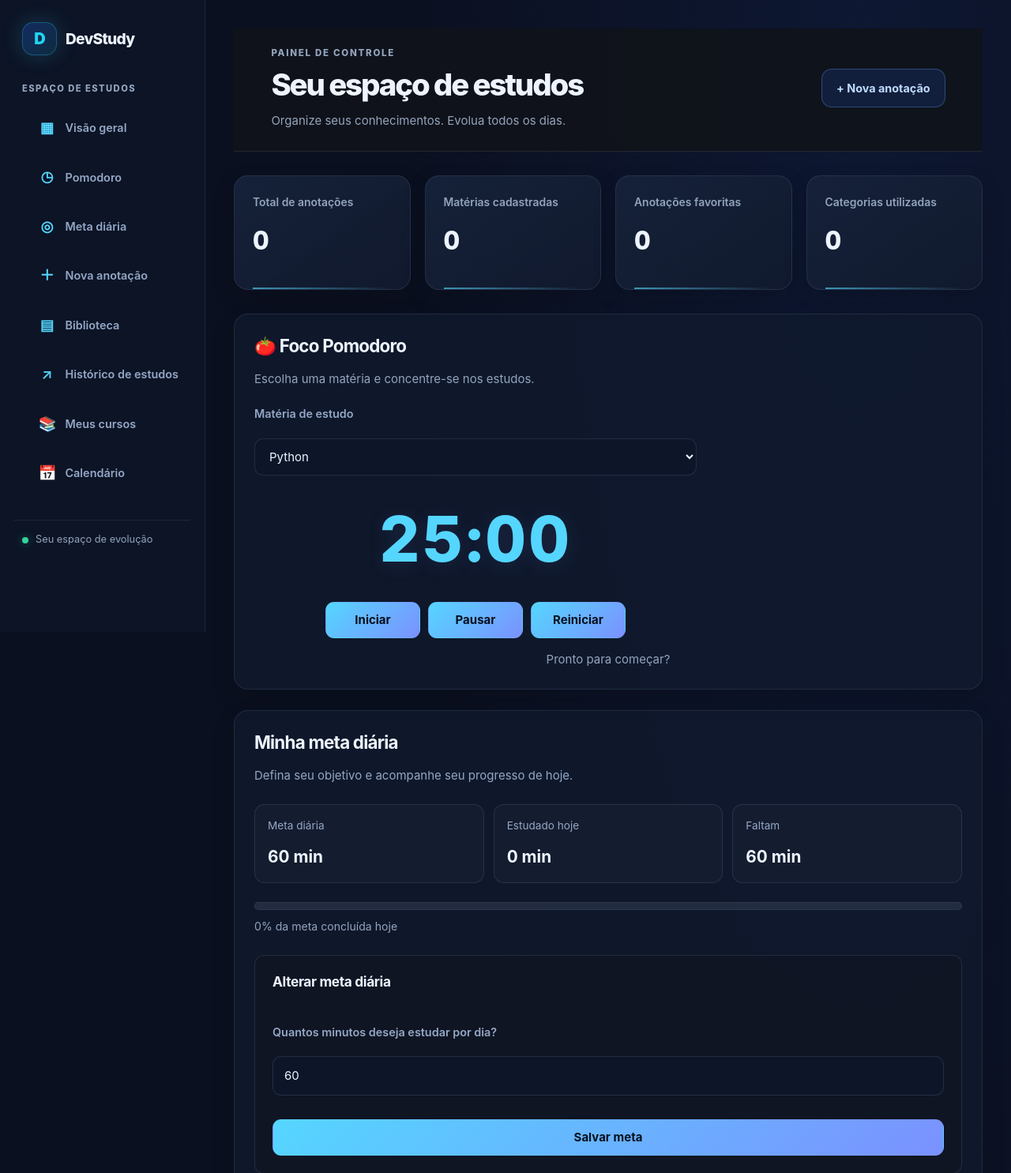
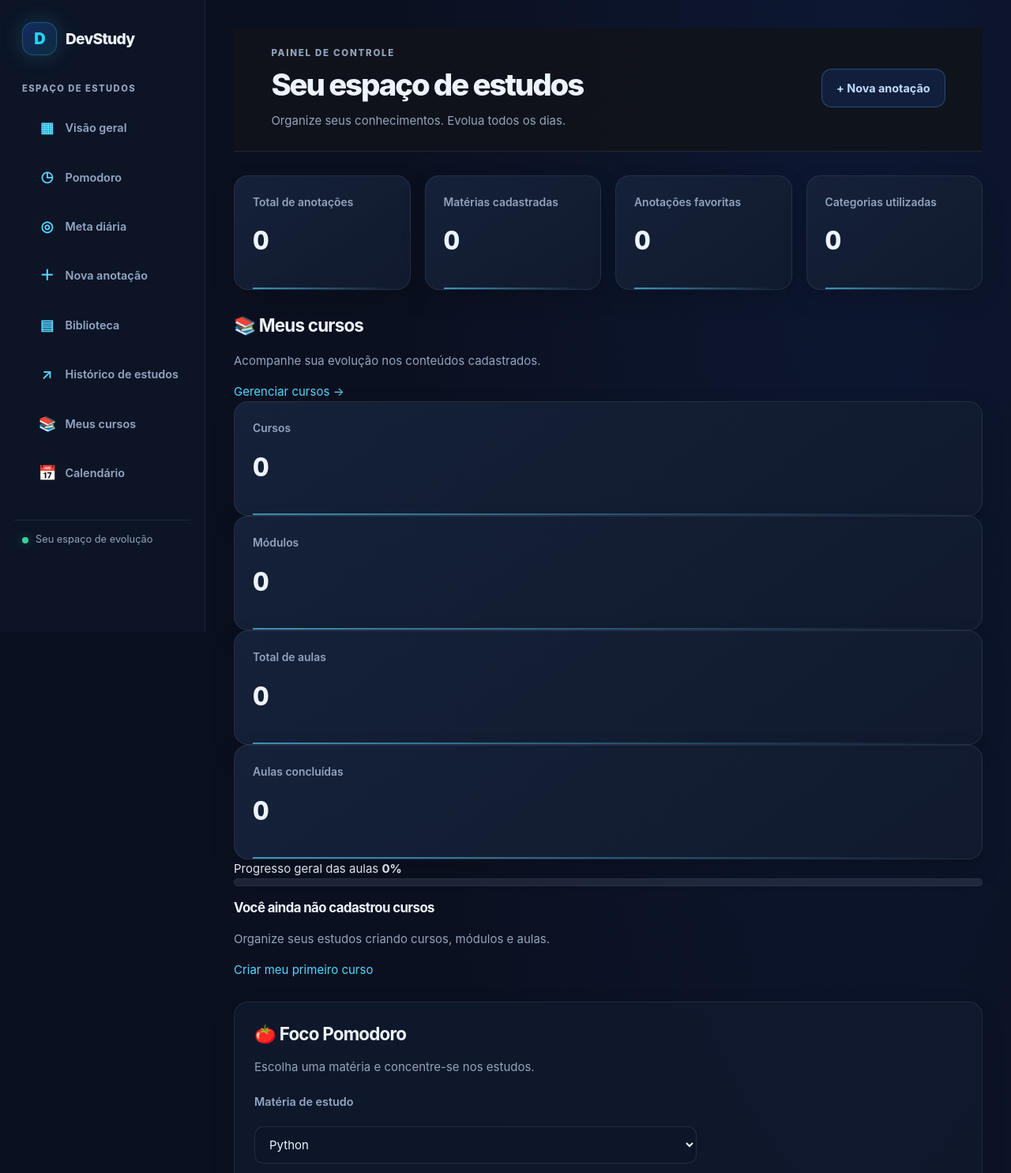
Before and after one commit to iwnldev/DevStudy, a Flask app: page / in a window 1280 px wide. Shown: the top 1485 px of the page at 79% size. Run offline with Flask 3, Linux system fonts and the light colour scheme; data comes from the database, SQL or seed files in the repository; data that the repository does not hold is empty; some libraries are stand-ins or nearby versions.

Commit message:
Update index.html

```diff
--- a/templates/index.html
+++ b/templates/index.html
@@ -128,6 +128,154 @@
             </article>
 
         </section>
+
+
+<!-- Resumo dos cursos e do progresso de aprendizagem -->
+<section class="secao-cursos-painel" id="progresso-cursos">
+
+    <div class="cabecalho-secao-cursos">
+        <div>
+            <h2>📚 Meus cursos</h2>
+            <p>Acompanhe sua evolução nos conteúdos cadastrados.</p>
+        </div>
+
+        <a href="{{ url_for('listar_cursos') }}">
+            Gerenciar cursos →
+        </a>
+    </div>
+
+    <div class="estatisticas-cursos">
+
+        <article class="cartao-estatistica">
+            <span>Cursos</span>
+            <strong>{{ total_cursos }}</strong>
+        </article>
+
+        <article class="cartao-estatistica">
+            <span>Módulos</span>
+            <strong>{{ total_modulos }}</strong>
+        </article>
+
+        <article class="cartao-estatistica">
+            <span>Total de aulas</span>
+            <strong>{{ total_aulas }}</strong>
+        </article>
+
+        <article class="cartao-estatistica">
+            <span>Aulas concluídas</span>
+            <strong>{{ aulas_concluidas }}</strong>
+        </article>
+
+    </div>
+
+    <div class="resumo-progresso-cursos">
+        <div class="cabecalho-progresso-cursos">
+            <span>Progresso geral das aulas</span>
+            <strong>{{ progresso_cursos }}%</strong>
+        </div>
+
+        <div
+            class="barra-progresso"
+            role="progressbar"
+            aria-label="Progresso geral dos cursos"
+            aria-valuemin="0"
+            aria-valuemax="100"
+            aria-valuenow="{{ progresso_cursos }}"
+        >
+            <div
+                class="progresso-preenchido"
+                style="--progresso: {{ progresso_cursos }}%;"
+            ></div>
+        </div>
+    </div>
+
+    <div class="lista-cursos-painel">
+
+        {% if cursos_painel %}
+
+            {% for curso in cursos_painel %}
+
+                <article class="cartao-curso-painel">
+
+                    <div class="informacoes-curso-painel">
+                        <h3>{{ curso["titulo"] }}</h3>
+
+                        {% if curso["materia_nome"] %}
+                            <p>{{ curso["materia_nome"] }}</p>
+                        {% else %}
+                            <p>Sem matéria associada</p>
+                        {% endif %}
+
+                        <span>
+                            {{ curso["total_modulos"] }} módulo(s)
+                            ·
+                            {{ curso["aulas_concluidas"] }}
+                            de
+                            {{ curso["total_aulas"] }} aula(s) concluída(s)
+                        </span>
+                    </div>
+
+                    <div class="progresso-individual-curso">
+
+                        {% if curso["total_aulas"] > 0 %}
+                            {% set percentual = (
+                                curso["aulas_concluidas"]
+                                / curso["total_aulas"] * 100
+                            ) | round | int %}
+                        {% else %}
+                            {% set percentual = 0 %}
+                        {% endif %}
+
+                        <div class="cabecalho-progresso-cursos">
+                            <span>Progresso</span>
+                            <strong>{{ percentual }}%</strong>
+                        </div>
+
+                        <div
+                            class="barra-progresso"
+                            role="progressbar"
+                            aria-label="Progresso do curso {{ curso['titulo'] }}"
+                            aria-valuemin="0"
+                            aria-valuemax="100"
+                            aria-valuenow="{{ percentual }}"
+                        >
+                            <div
+                                class="progresso-preenchido"
+                                style="--progresso: {{ percentual }}%;"
+                            ></div>
+                        </div>
+
+                        <a href="{{ url_for(
+                            'visualizar_curso',
+                            curso_id=curso['id']
+                        ) }}">
+                            Continuar estudando →
+                        </a>
+
+                    </div>
+
+                </article>
+
+            {% endfor %}
+
+        {% else %}
+
+            <div class="estado-vazio-cursos">
+                <h3>Você ainda não cadastrou cursos</h3>
+                <p>
+                    Organize seus estudos criando cursos, módulos e aulas.
+                </p>
+                <a href="{{ url_for('listar_cursos') }}">
+                    Criar meu primeiro curso
+                </a>
+            </div>
+
+        {% endif %}
+
+    </div>
+
+</section>
+
 
         <!-- Cronômetro Pomodoro -->
         <section class="pomodoro" id="pomodoro">
```
